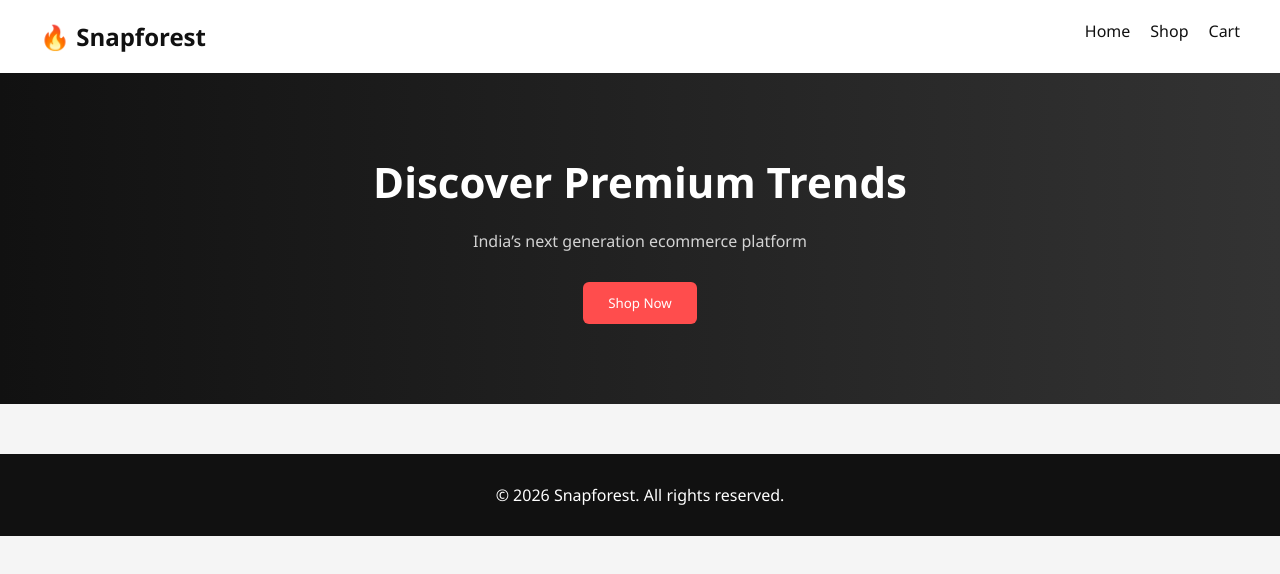
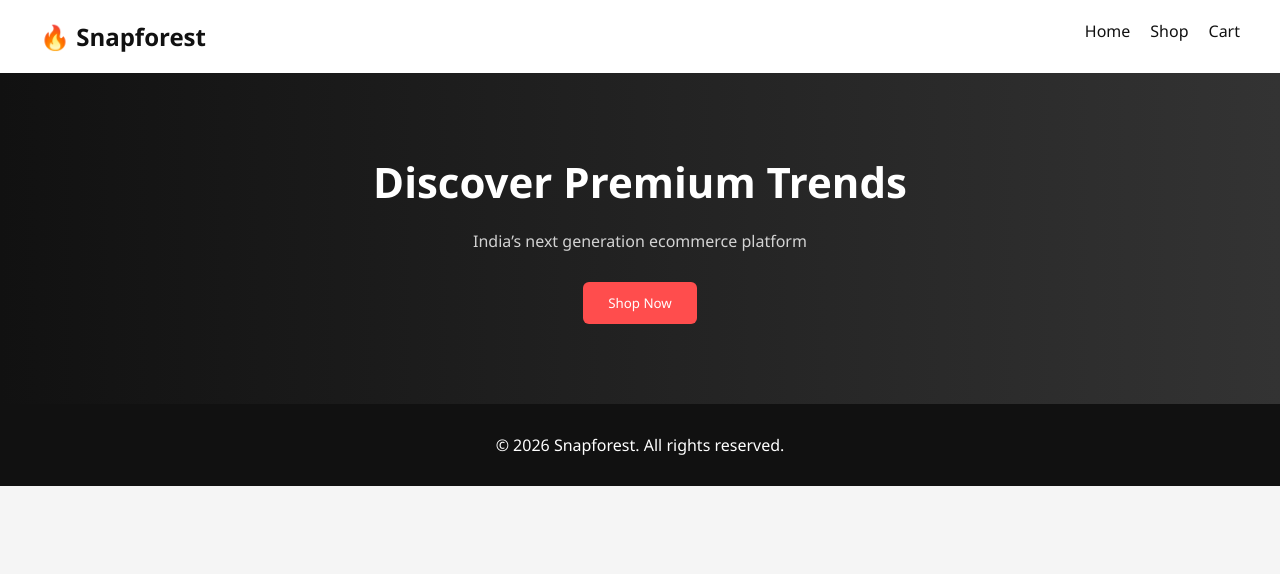
Before and after one commit to vedprakas3/snapforest-Ecom, a Next.js app: page / in a window 1280 px wide. Shown: the top 574 px of the page. Built offline with nearby package versions, Linux system fonts and the light colour scheme.

Commit message:
Update Footer.js

```diff
--- a/components/Footer.js
+++ b/components/Footer.js
@@ -1,15 +1,12 @@
 export default function Footer() {
   return (
-    <footer style={footer}>
-      <p>© 2026 Snapforest. All rights reserved.</p>
-    </footer>
+    <div style={{
+      textAlign: "center",
+      padding: "30px",
+      background: "#111",
+      color: "white"
+    }}>
+      © 2026 Snapforest. All rights reserved.
+    </div>
   );
 }
-
-const footer = {
-  padding: "30px",
-  textAlign: "center",
-  background: "#111",
-  color: "white",
-  marginTop: "50px",
-};
```
